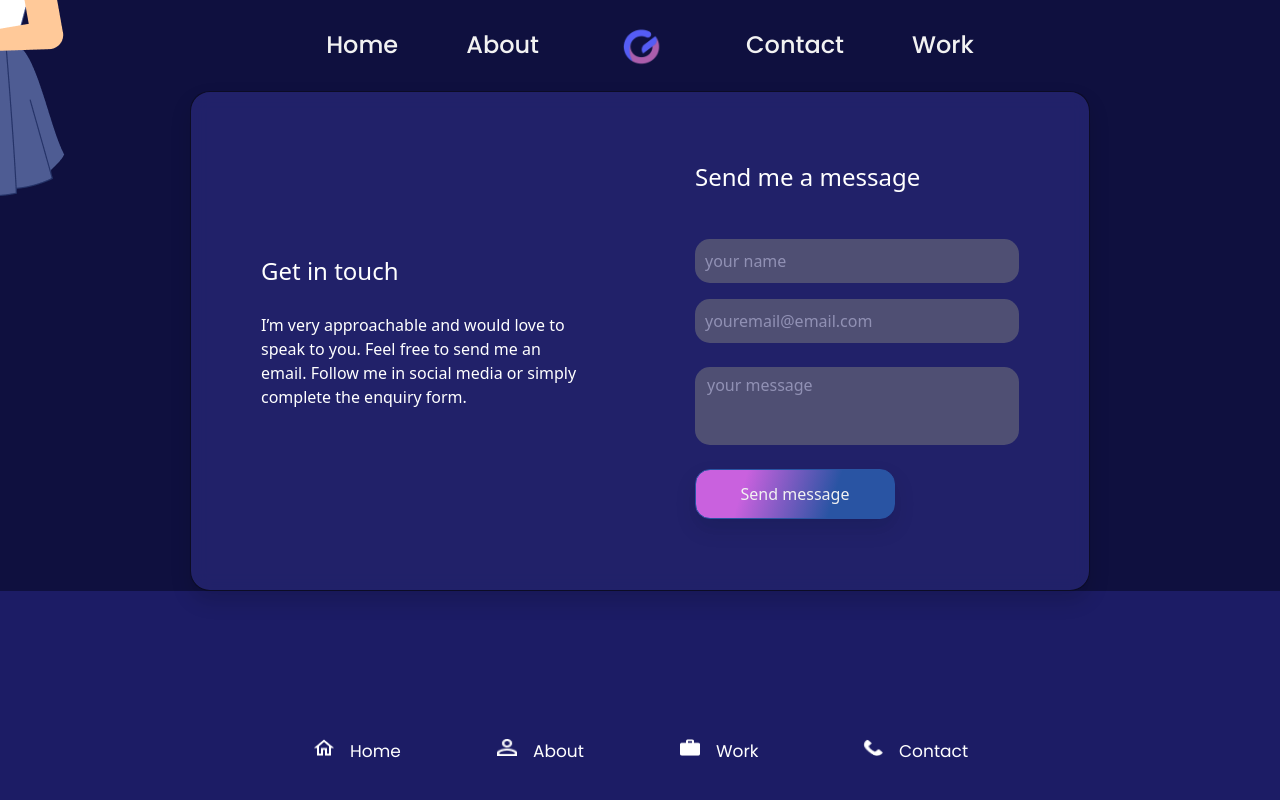
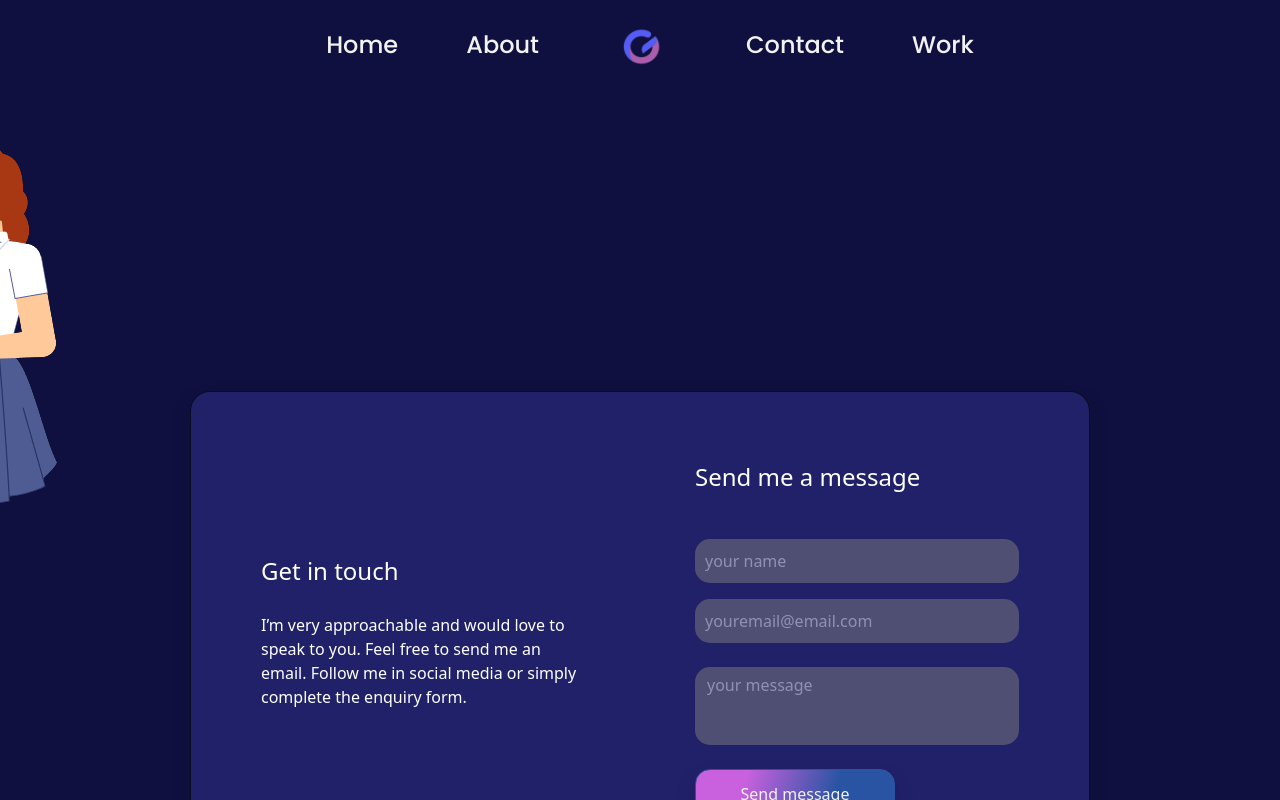
Before and after one commit to ColoradaGreis/mirepository, a React (Create React App) app: page /contact in a window 1280 px wide. Shown: the top 800 px of the page. Built offline with nearby package versions, Linux system fonts and the light colour scheme.

Commit message:
cambié el tamaño de la img porque no me quedaba bien y además eliminé la navizq temporalmente

```diff
--- a/src/components/Contact/Contact.module.css
+++ b/src/components/Contact/Contact.module.css
@@ -1,11 +1,16 @@
 .divSupremo{
     position: relative;
+    display: flex;
+    flex-direction: column;
+    justify-content: center;
+    margin-top: 300px;
+    margin-bottom: 100px;
 }
 .img{
     position: absolute;
     bottom: 0;
-    right: 1072px;
-    top: -598px;
+    right: 1079px;
+    top: -256px;
     z-index: 1;
 
 }
--- a/src/pages/Home/Home.jsx
+++ b/src/pages/Home/Home.jsx
@@ -1,5 +1,5 @@
 import React from 'react'
-import NavIzq from '../../components/NavIzq/NavIzq'
+// import NavIzq from '../../components/NavIzq/NavIzq'
 import AboutHome from './Components/AboutHome/AboutHome'
 import s from './Home.module.css'
 import HireMe from './Components/HireMe/HireMe'
@@ -12,9 +12,9 @@ function Home () {
   return (
     <div >
       <div className={` ${s.home} m-0`}>
-          <div className={s.navIzq}>
+          {/* <div className={s.navIzq}>
             <NavIzq/>
-          </div>
+          </div> */}
       <div className={`row align-content-start ${s.hire}`} >
         <div className='col-12 h-25'>
           <img className={s.top} src={top} alt='top' />
```
Also changed, not shown: src/assets/images/working.png.
